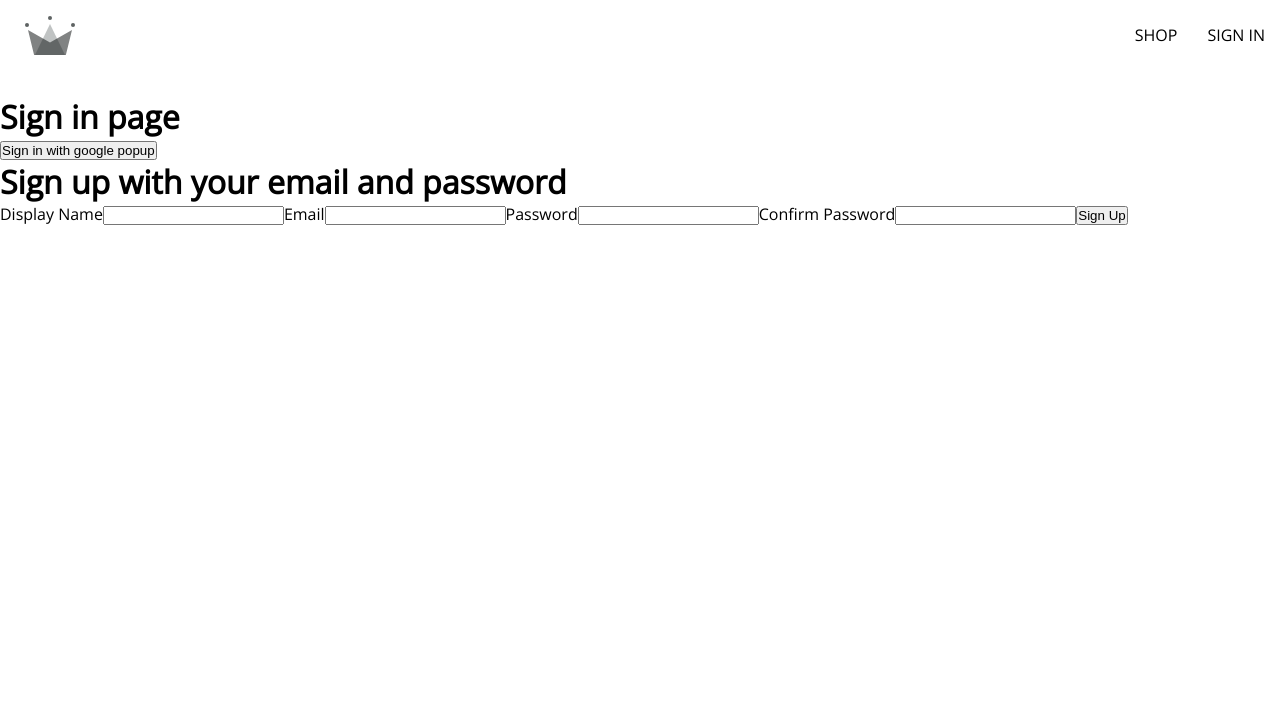
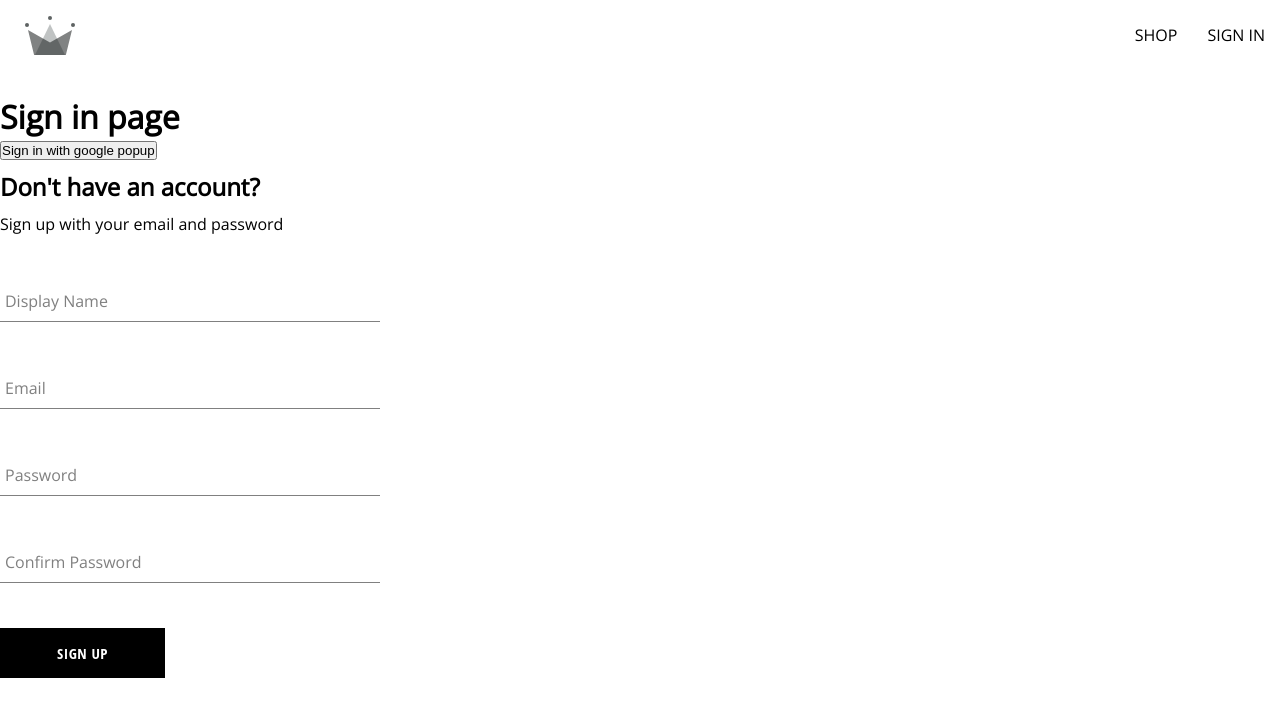
Before and after one commit to Asma-Abed/Clothing-App, a React (Create React App) app: page /sign-in in a window 1280 px wide. Shown: the top 716 px of the page. Built offline with nearby package versions, Linux system fonts and the light colour scheme.

Commit message:
sign up form is ready

```diff
--- /dev/null
+++ b/src/components/btn/btn.component.jsx
@@ -0,0 +1,19 @@
+import './btn.styles.scss';
+
+const BUTTON_TYPES_CLASSES = {
+  google: 'google-sign-in',
+  inverted: 'inverted',
+};
+
+const Button = ({ children, buttonType, ...otherProps }) => {
+  return (
+    <button
+      className={`button-container ${BUTTON_TYPES_CLASSES[buttonType]}`}
+      {...otherProps}
+    >
+      {children}
+    </button>
+  );
+};
+
+export default Button;
--- /dev/null
+++ b/src/components/btn/btn.styles.scss
@@ -0,0 +1,46 @@
+.button-container {
+  min-width: 165px;
+  width: auto;
+  height: 50px;
+  letter-spacing: 0.5px;
+  line-height: 50px;
+  padding: 0 35px 0 35px;
+  font-size: 15px;
+  background-color: black;
+  color: white;
+  text-transform: uppercase;
+  font-family: 'Open Sans Condensed';
+  font-weight: bolder;
+  border: none;
+  cursor: pointer;
+  display: flex;
+  justify-content: center;
+
+  &:hover {
+    background-color: white;
+    color: black;
+    border: 1px solid black;
+  }
+
+  &.google-sign-in {
+    background-color: #4285f4;
+    color: white;
+
+    &:hover {
+      background-color: #357ae8;
+      border: none;
+    }
+  }
+
+  &.inverted {
+    background-color: white;
+    color: black;
+    border: 1px solid black;
+
+    &:hover {
+      background-color: black;
+      color: white;
+      border: none;
+    }
+  }
+}
--- /dev/null
+++ b/src/components/form-input/form-input.component.jsx
@@ -0,0 +1,21 @@
+import './form-input.styles.scss';
+
+const FormInput = ({ label, ...otherProps }) => {
+  return (
+    <div className='group'>
+      {' '}
+      <input className='form-input' {...otherProps} />
+      {label && (
+        <label
+          className={`${
+            otherProps.value.length ? 'shrink' : ''
+          } form-input-label`}
+        >
+          {label}
+        </label>
+      )}{' '}
+    </div>
+  );
+};
+
+export default FormInput;
--- /dev/null
+++ b/src/components/form-input/form-input.styles.scss
@@ -0,0 +1,54 @@
+$sub-color: grey;
+$main-color: black;
+
+@mixin shrinkLabel {
+  top: -14px;
+  font-size: 12px;
+  color: $main-color;
+}
+
+.group {
+  position: relative;
+  margin: 45px 0;
+
+  .form-input {
+    background: none;
+    background-color: white;
+    color: $sub-color;
+    font-size: 18px;
+    padding: 10px 10px 10px 5px;
+    display: block;
+    width: 100%;
+    border: none;
+    border-radius: 0;
+    border-bottom: 1px solid $sub-color;
+    margin: 25px 0;
+
+    &:focus {
+      outline: none;
+    }
+
+    &:focus ~ .form-input-label {
+      @include shrinkLabel();
+    }
+  }
+
+  input[type='password'] {
+    letter-spacing: 0.3em;
+  }
+
+  .form-input-label {
+    color: $sub-color;
+    font-size: 16px;
+    font-weight: normal;
+    position: absolute;
+    pointer-events: none;
+    left: 5px;
+    top: 10px;
+    transition: 300ms ease all;
+
+    &.shrink {
+      @include shrinkLabel();
+    }
+  }
+}
--- a/src/components/signUp-form/sign-up-form.component.jsx
+++ b/src/components/signUp-form/sign-up-form.component.jsx
@@ -1,9 +1,14 @@
 import { useState } from 'react';
+
+import FormInput from '../form-input/form-input.component';
+import Button from '../btn/btn.component';
 
 import {
   createUserWithEmailPassword,
   createUserDocFromAuth,
 } from '../../utils/firebase/firebase.utils';
+
+import './sign-up-form.styles.scss';
 
 const defaultFormFields = {
   displayName: '',
@@ -47,11 +52,12 @@
   };
 
   return (
-    <div>
-      <h1>Sign up with your email and password</h1>
+    <div className='sign-up-container'>
+      <h2>Don't have an account?</h2>
+      <span>Sign up with your email and password</span>
       <form onSubmit={handleSubmit}>
-        <label>Display Name</label>
-        <input
+        <FormInput
+          label='Display Name'
           type='text'
           required
           onChange={handleChange}
@@ -59,8 +65,8 @@
           value={displayName}
         />
 
-        <label>Email</label>
-        <input
+        <FormInput
+          label='Email'
           type='email'
           required
           onChange={handleChange}
@@ -68,8 +74,8 @@
           value={email}
         />
 
-        <label>Password</label>
-        <input
+        <FormInput
+          label='Password'
           type='password'
           required
           onChange={handleChange}
@@ -77,8 +83,8 @@
           value={password}
         />
 
-        <label>Confirm Password</label>
-        <input
+        <FormInput
+          label='Confirm Password'
           type='password'
           required
           onChange={handleChange}
@@ -86,7 +92,7 @@
           value={confirmPassword}
         />
 
-        <button type='submit'>Sign Up</button>
+        <Button type='submit'>Sign Up</Button>
       </form>
     </div>
   );
--- /dev/null
+++ b/src/components/signUp-form/sign-up-form.styles.scss
@@ -0,0 +1,8 @@
+.sign-up-container {
+  display: flex;
+  flex-direction: column;
+  width: 380px;
+  h2 {
+    margin: 10px 0;
+  }
+}
```
